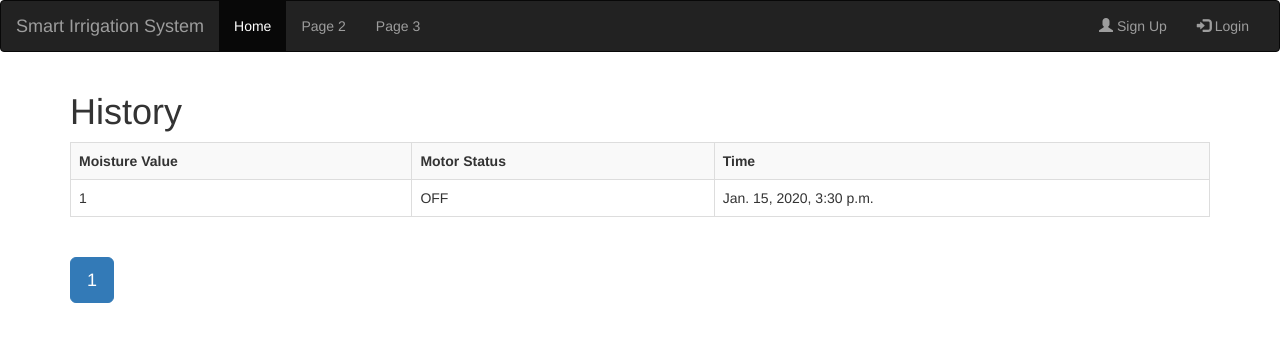
After one commit to mohitkh7/irrigation-system, a Django app: page /monitor/history/ in a window 1280 px wide. The commit adds this page. Shown: the top 342 px of the page. Run offline with Django 3.2, Linux system fonts and the light colour scheme; tables that the repository leaves empty hold one stand-in row (values such as "Sample post"); some libraries are stand-ins or nearby versions.

Commit message:
History view created

```diff
--- a/monitor/urls.py
+++ b/monitor/urls.py
@@ -17,7 +17,7 @@ Including another URLconf
 from django.urls import path, include
 from rest_framework import routers
 
-from .views import index, log
+from .views import index, log, LogView
 
 '''
 REST Api
@@ -30,4 +30,5 @@ router.register(r'state', DeviceStateViewSet)
 urlpatterns = [
     path('', index, name='index'),
     path('log/', log, name='log'),
+    path('history/', LogView.as_view(), name="history")
 ]
--- a/monitor/views.py
+++ b/monitor/views.py
@@ -1,6 +1,6 @@
 from django.shortcuts import render
 from django.http import HttpResponse
-
+from django.views.generic import ListView
 from .models import DeviceState, DeviceControl
 
 
@@ -15,3 +15,11 @@ def log(request):
     devices = DeviceState.objects.all().order_by('-id')
     return render(request, "log.html", {'devices': devices})
     # return HttpResponse("History")
+
+
+class LogView(ListView):
+    model = DeviceState
+    ordering = ['-time']
+    template_name = 'monitor/history.html'
+    context_object_name = 'devices'
+    paginate_by = 10
--- /dev/null
+++ b/templates/base.html
@@ -0,0 +1,43 @@
+<!DOCTYPE html>
+<html lang="en">
+<head>
+    <meta charset="UTF-8">
+    <title>Irrigation System</title>
+    <link rel="stylesheet" href="https://maxcdn.bootstrapcdn.com/bootstrap/3.3.7/css/bootstrap.min.css" integrity="sha384-BVYiiSIFeK1dGmJRAkycuHAHRg32OmUcww7on3RYdg4Va+PmSTsz/K68vbdEjh4u" crossorigin="anonymous">
+</head>
+<body>
+    <!-- navbar -->
+    <nav class="navbar navbar-inverse">
+        <div class="container-fluid">
+            <div class="navbar-header">
+                <button type="button" class="navbar-toggle" data-toggle="collapse" data-target="#myNavbar">
+                    <span class="icon-bar"></span>
+                    <span class="icon-bar"></span>
+                    <span class="icon-bar"></span>
+                </button>
+                <a class="navbar-brand" href="#">Smart Irrigation System</a>
+            </div>
+            <div class="collapse navbar-collapse" id="myNavbar">
+                <ul class="nav navbar-nav">
+                    <li class="active"><a href="#">Home</a></li>
+                    <li><a href="#">Page 2</a></li>
+                    <li><a href="#">Page 3</a></li>
+                </ul>
+                <ul class="nav navbar-nav navbar-right">
+                    <li><a href="#"><span class="glyphicon glyphicon-user"></span> Sign Up</a></li>
+                    <li><a href="#"><span class="glyphicon glyphicon-log-in"></span> Login</a></li>
+                </ul>
+            </div>
+        </div>
+    </nav>
+    <!-- // navbar -->
+    <div class="container">
+        {% block 'body' %}
+        {% endblock %}
+    </div>
+
+    <!-- javascript -->
+    <script src="https://code.jquery.com/jquery-3.1.1.min.js"></script>
+	<script src="https://maxcdn.bootstrapcdn.com/bootstrap/3.3.7/js/bootstrap.min.js" integrity="sha384-Tc5IQib027qvyjSMfHjOMaLkfuWVxZxUPnCJA7l2mCWNIpG9mGCD8wGNIcPD7Txa" crossorigin="anonymous"></script>
+</body>
+</html>
--- a/templates/log.html
+++ b/templates/log.html
@@ -6,7 +6,7 @@ Hello World
     </tr>
     {% for device in devices %}
         <tr>
-            <td>{{ device.humidity }}</td>
+            <td>{{ device.moisture }}</td>
             <td>{{ device.status }}</td>
         </tr>
     {% endfor %}
--- /dev/null
+++ b/templates/monitor/history.html
@@ -0,0 +1,29 @@
+{% extends 'base.html' %}
+Jai Shree Ram
+radhe radhe
+{% block 'body' %}
+    <h1>History</h1>
+    <table class="table table-striped table-hover table-bordered">
+        <th>Moisture Value</th>
+        <th>Motor Status</th>
+        <th>Time</th>
+        {% for device in devices %}
+            <tr>
+                <td>{{ device.moisture }}</td>
+                <td>{% if device.status == 'True' %}ON{% else %}OFF{% endif %}</td>
+                <td>{{ device.time }}</td>
+            </tr>
+
+        {% endfor %}
+    </table>
+    <ul class="pagination pagination-lg">
+        {% for i in paginator.page_range %}
+            {% if page_obj.number == i %}
+                <li class="active"><a href="?page={{ i }}">{{ i }}</a></li>
+            {% else %}
+                <li><a href="?page={{ i }}">{{ i }}</a></li>
+            {% endif %}
+        {% endfor %}
+    </ul>
+
+{% endblock %}
```
